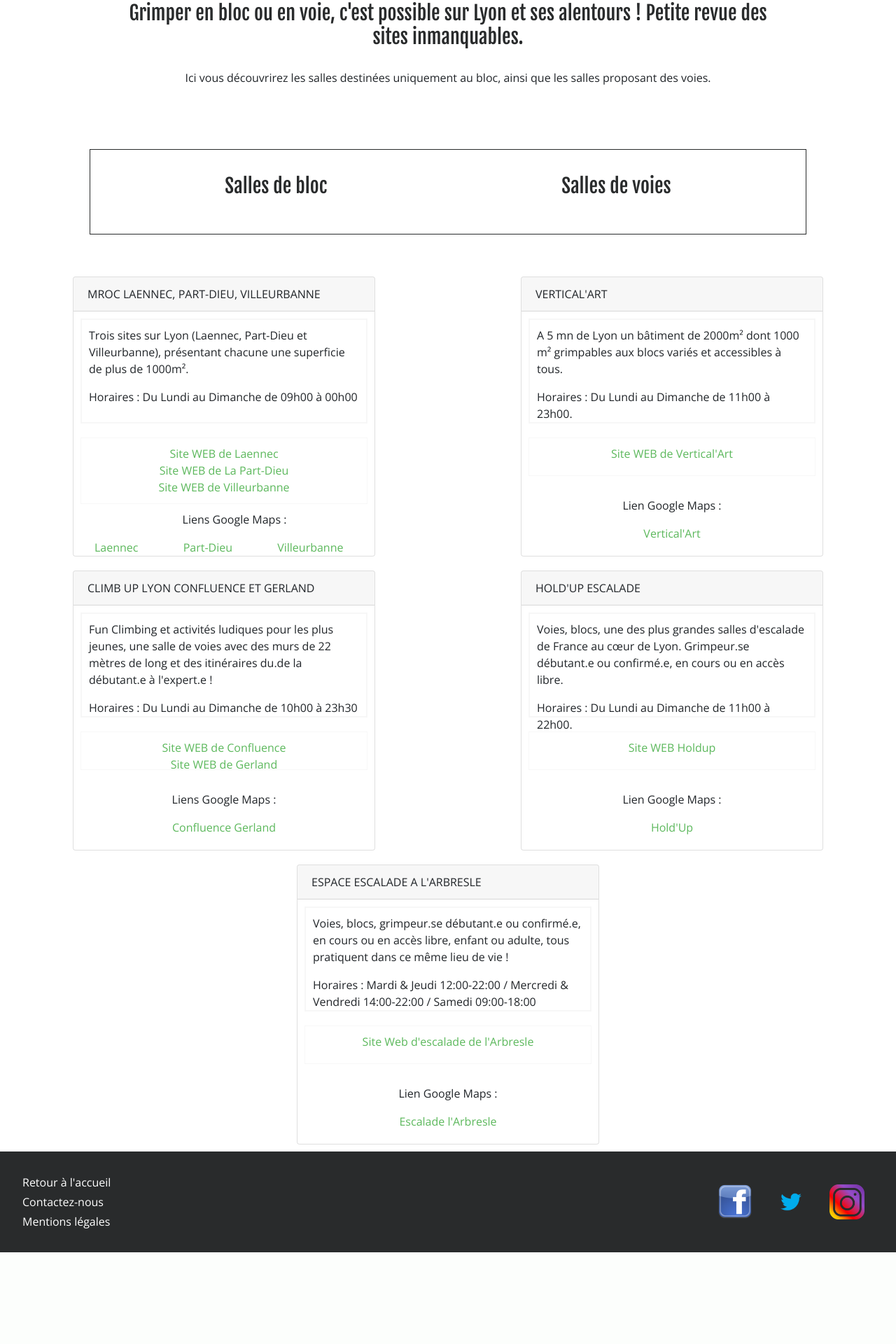
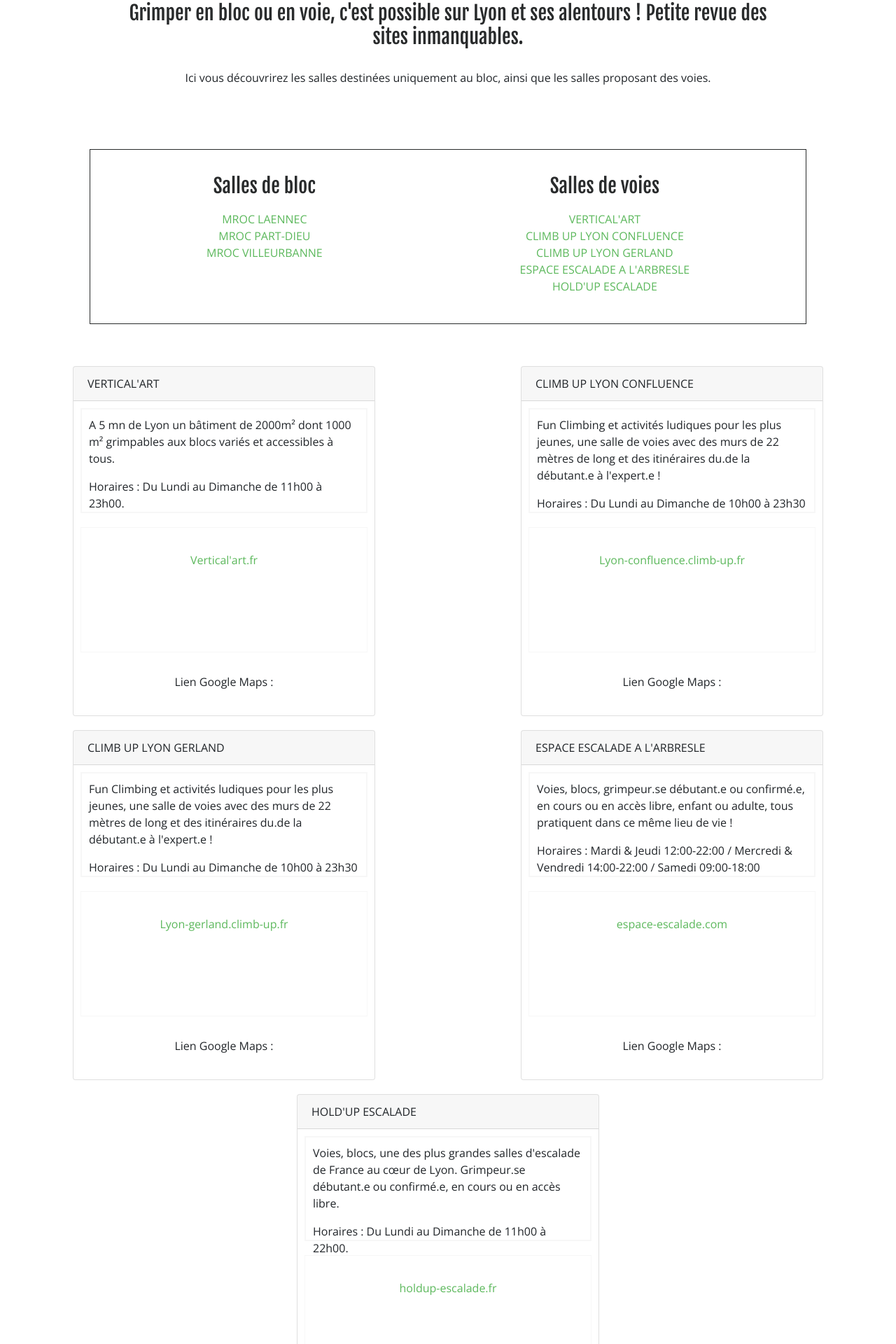
Before and after one commit to nicogaget/Escalagones, a PHP site: page /interieur.php in a window 1280 px wide. Shown: the part 698-2618 px from the top of the page at 70% size. Before the commit the page ends 2487 px from the top, so only its background shows below. Run offline with PHP 8.4, Linux system fonts and the light colour scheme; data that the repository does not hold is empty.

Commit message:
using loop foreach for card

```diff
--- a/interieur.php
+++ b/interieur.php
@@ -20,8 +20,8 @@
             <h3>Salles de bloc</h3>
             <ul>
                 <?php
-                foreach ($sallesBloc as $salle) {?>
-                    <li class="li_menu-esc\"><a href=#mroc"><?php echo $salle; ?> </a></li>
+                foreach ($roomsBloc as $room) {?>
+                        <li class="li_menu-esc\"><a href=#mroc"><?php echo $room[name] ?> </a></li>
                 <?php } ?>
             </ul>
 
@@ -31,125 +31,40 @@
             <h3>Salles de voies</h3>
 
             <ul>
-                <?php
-                foreach ($sallesVoies as $key => $value ) { ?>
-                    <li class="li_menu-esc\"><a href=#mroc><?php echo $value[0]; ?> </a></li>
+                <?php foreach ($roomsVoies as $room) {?>
+                    <li class="li_menu-esc\"><a href=#mroc"><?php echo $room[name] ?> </a></li>
                 <?php } ?>
             </ul>
-
         </div>
     </div>
 
 
     <article class="cardSalles">
 
-        <div class="card" id="mroc" style="width: 27rem;">
-            <div class="card-header">MROC LAENNEC, PART-DIEU, VILLEURBANNE
-            </div>
+        <?php foreach ($roomsVoies as $room) {?>
+
+
+
+        <div class="card"  style="width: 27rem;">
+
+            <div class="card-header"><?php echo $room[name]?></div>
+
             <div class="para_escalade">
-                <p>Trois sites sur Lyon (Laennec, Part-Dieu et Villeurbanne), présentant chacune une superficie de plus de 1000m².
-                </p>
-                <p>Horaires : Du Lundi au Dimanche de 09h00 à 00h00
-                </p>
+
+                <p><?php echo $room[infos] ?></p>
+                <p>Horaires : <?php echo $room[openingTime]?></p>
             </div>
             <div class="card-body liens_web">
-                <a href="https://laennec.mroc.fr/" target="_blank"> Site WEB de Laennec</a>
-                <br>
-                <a href="https://partdieu.mroc.fr/" target="_blank"> Site WEB de La Part-Dieu</a>
-                <br>
-                <a href="https://villeurbanne.mroc.fr/" target="_blank"> Site WEB de Villeurbanne</a>
-            </div>
-            <div class="lien_google_mroc">
-                <p>Liens Google Maps : </p>
-                <a href="https://g.page/mroclaennec?share" target="_blank">Laennec</a>
-                <a href="https://g.page/mrocpartdieu?share" target="_blank">Part-Dieu</a>
-                <a href="https://g.page/mrocvilleurbanne?share" target="_blank">Villeurbanne</a>
-            </div>
-        </div>
-
-        <div class="card" id="verticalart" style="width: 27rem;">
-            <div class="card-header">VERTICAL'ART
-            </div>
-            <div class="para_escalade">
-                <p>A 5 mn de Lyon un bâtiment de 2000m² dont 1000 m² grimpables aux blocs variés et accessibles à tous.
-                </p>
-                <p>Horaires : Du Lundi au Dimanche de 11h00 à 23h00.</p>
-            </div>
-            <div class="card-body liens_web">
-                <a href="https://lyon.vertical-art.fr/" target="_blank"> Site WEB de Vertical'Art</a>
+                <a href="<?php echo $room[webSite]?> " target="_blank"><?php  echo '<br>'.$room[webSiteName]?></a>
             </div>
             <div class="lien_google">
                 <p>Lien Google Maps : </p>
-                <a href="https://g.page/Verticalartlyon?share" target="_blank">Vertical'Art</a>
+                <a href="<?php echo $room[googleMap]?>" target="_blank"></a>
             </div>
         </div>
+        <?php } ?>
 
 
-        <div class="card" id="climbup" style="width: 27rem;">
-            <div class="card-header">CLIMB UP LYON CONFLUENCE ET GERLAND
-            </div>
-            <div class="para_escalade">
-                <p>Fun Climbing et activités ludiques pour les plus jeunes, une salle de voies avec des
-                    murs de 22
-                    mètres de long et des itinéraires du.de la débutant.e à l'expert.e !</p>
-                <p>
-                    Horaires : Du Lundi au Dimanche de 10h00 à 23h30
-                </p>
-            </div>
-            <div class="card-body liens_web">
-                <a href="https://lyon-confluence.climb-up.fr/" target=" _blank">Site WEB de Confluence </a>
-                <br>
-                <a href="https://lyon-gerland.climb-up.fr/" target=" _blank">Site WEB de Gerland </a>
-            </div>
-            <div class="lien_google ">
-                <p>Liens Google Maps : </p>
-                <a href="https://goo.gl/maps/YG4gTagScJnpMZVh9" target="_blank">Confluence</a>
-                <a href="https://goo.gl/maps/5JSNYDZpNGxgfpAv7" target="_blank">Gerland</a>
-            </div>
-        </div>
-
-
-
-        <div class="card " id="holdup" style="width: 27rem;">
-            <div class="card-header">HOLD'UP ESCALADE
-            </div>
-            <div class="para_escalade">
-                <p>Voies, blocs, une des plus grandes salles d'escalade de
-                    France au cœur de Lyon. Grimpeur.se débutant.e ou confirmé.e, en cours ou en accès libre.</p>
-                <p>
-                    Horaires : Du Lundi au Dimanche de 11h00 à 22h00.
-                </p>
-            </div>
-            <div class="card-body liens_web">
-                <a href="http://holdup-escalade.fr/" target="_blank"> Site WEB Holdup </a>
-            </div>
-            <div class="lien_google">
-                <p>Lien Google Maps : </p>
-                <a href="https://g.page/holdupescalade?share" target="_blank">Hold'Up</a>
-            </div>
-        </div>
-
-
-        <div class="card " id="arbresle" style="width: 27rem;">
-            <div class="card-header">ESPACE ESCALADE A L'ARBRESLE
-            </div>
-            <div class="para_escalade">
-                <p>Voies, blocs, grimpeur.se débutant.e ou confirmé.e, en cours ou en accès libre, enfant ou adulte, tous
-                    pratiquent dans ce
-                    même lieu de vie !</p>
-                <p>
-                    Horaires : Mardi & Jeudi 12:00-22:00 / Mercredi & Vendredi 14:00-22:00 /
-                    Samedi 09:00-18:00
-                </p>
-            </div>
-            <div class="card-body liens_web">
-                <a href="http://www.espace-escalade.com " target="_blank"> Site Web d'escalade de l'Arbresle</a>
-            </div>
-            <div class="lien_google">
-                <p>Lien Google Maps :</p>
-                <a href="https://goo.gl/maps/Qx4HWtkeiowy7x1K8" target="_blank">Escalade l'Arbresle</a>
-            </div>
-        </div>
 
     </article>
 
```
